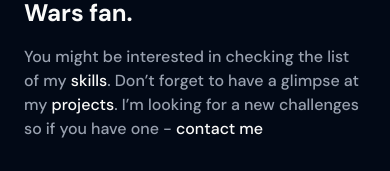
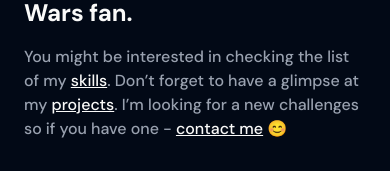
Before and after one commit to Domanskey/Course-Final-Project, a React (Vite) app: page / in a window 390 px wide. Shown: the part 616-787 px from the top of the page. Built offline with nearby package versions, Linux system fonts and the light colour scheme; no server answers.

Commit message:
feat: adjust code for accessibility

```diff
--- a/src/App.jsx
+++ b/src/App.jsx
@@ -10,10 +10,12 @@ export default function App() {
   return (
     <>
       <Header></Header>
-      <About></About>
-      <Skills></Skills>
-      <Projects></Projects>
-      <AfterHours></AfterHours>
+      <main>
+        <About></About>
+        <Skills></Skills>
+        <Projects></Projects>
+        <AfterHours></AfterHours>
+      </main>
       <Footer></Footer>
     </>
   );
--- a/src/components/About.jsx
+++ b/src/components/About.jsx
@@ -22,18 +22,18 @@ function PersonalInfo() {
       </h2>
       <p className="text-gray-400 text-[16px] sm:text-lg md:text-xl xl:text-[24px]/[32px] font-medium mb-8">
         You might be interested in checking the list of my{" "}
-        <a className="text-stone-50" href="#skills">
+        <a className="text-stone-50 underline" href="#skills">
           skills
         </a>
         . Don’t forget to have a glimpse at my{" "}
-        <a className="text-stone-50" href="#projects">
+        <a className="text-stone-50 underline" href="#projects">
           projects
         </a>
         . I’m looking for a new challenges so if you have one -{" "}
-        <a className="text-stone-50" href="#contact">
+        <a className="text-stone-50 underline" href="#contact">
           contact me
         </a>{" "}
-        <span className="hidden md:inline">😊</span>
+        <span>😊</span>
       </p>
 
       <div className="flex flex-col m:flex-row gap-4 items-start">
--- a/src/components/Header.jsx
+++ b/src/components/Header.jsx
@@ -31,7 +31,10 @@ function Info() {
         <h1 className="text-second text-[20px]/[24px] font-semibold mb-0.5">
           Maciek WTFowicz
         </h1>
-        <p className="text-stone-50 opacity-40 uppercase text-[12px]/[16px] font-semibold tracking-[5%]">
+        <p
+          aria-label="frontend developer"
+          className="text-stone-50 opacity-40 uppercase text-[12px]/[16px] font-semibold tracking-[5%]"
+        >
           frontend developer
         </p>
       </div>
```
